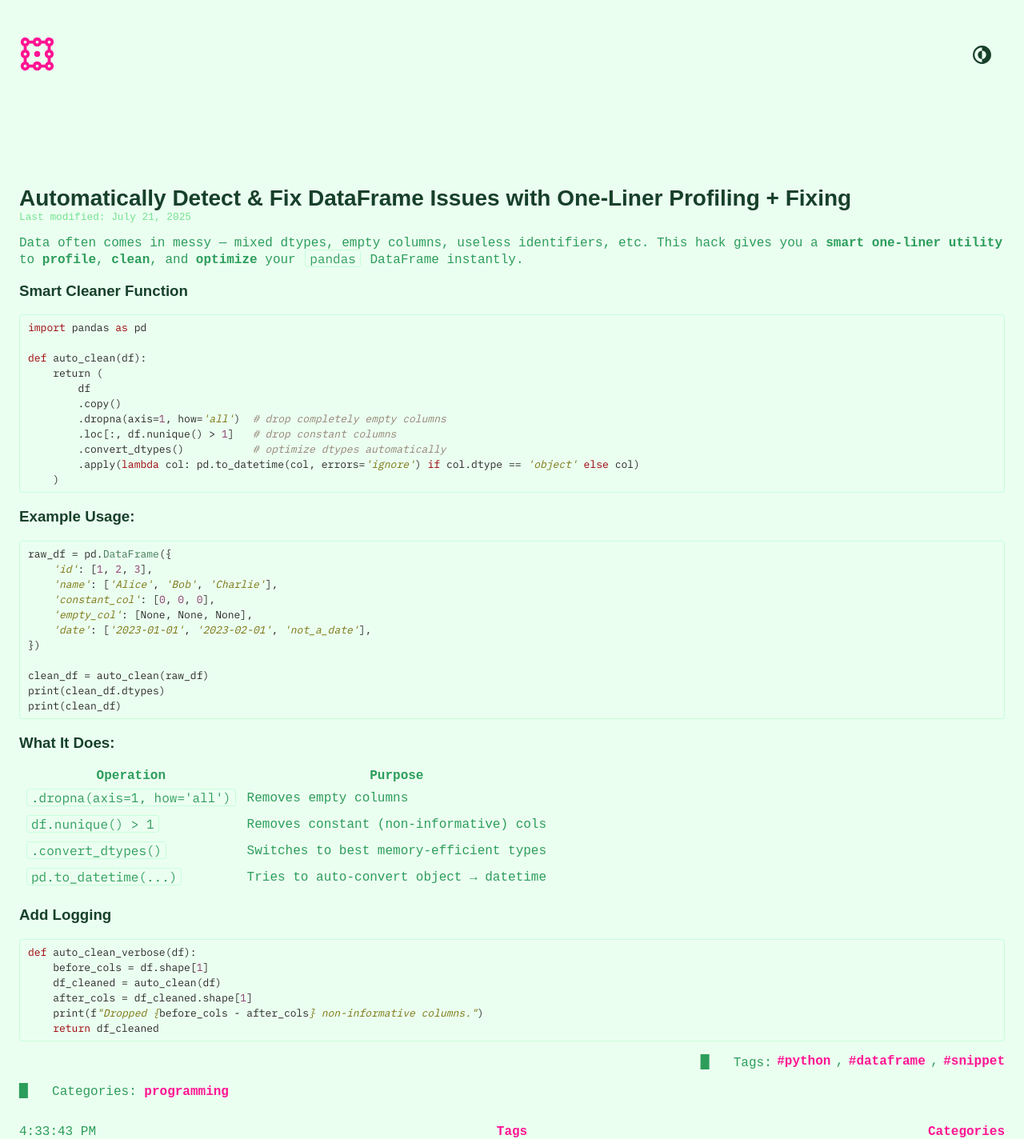
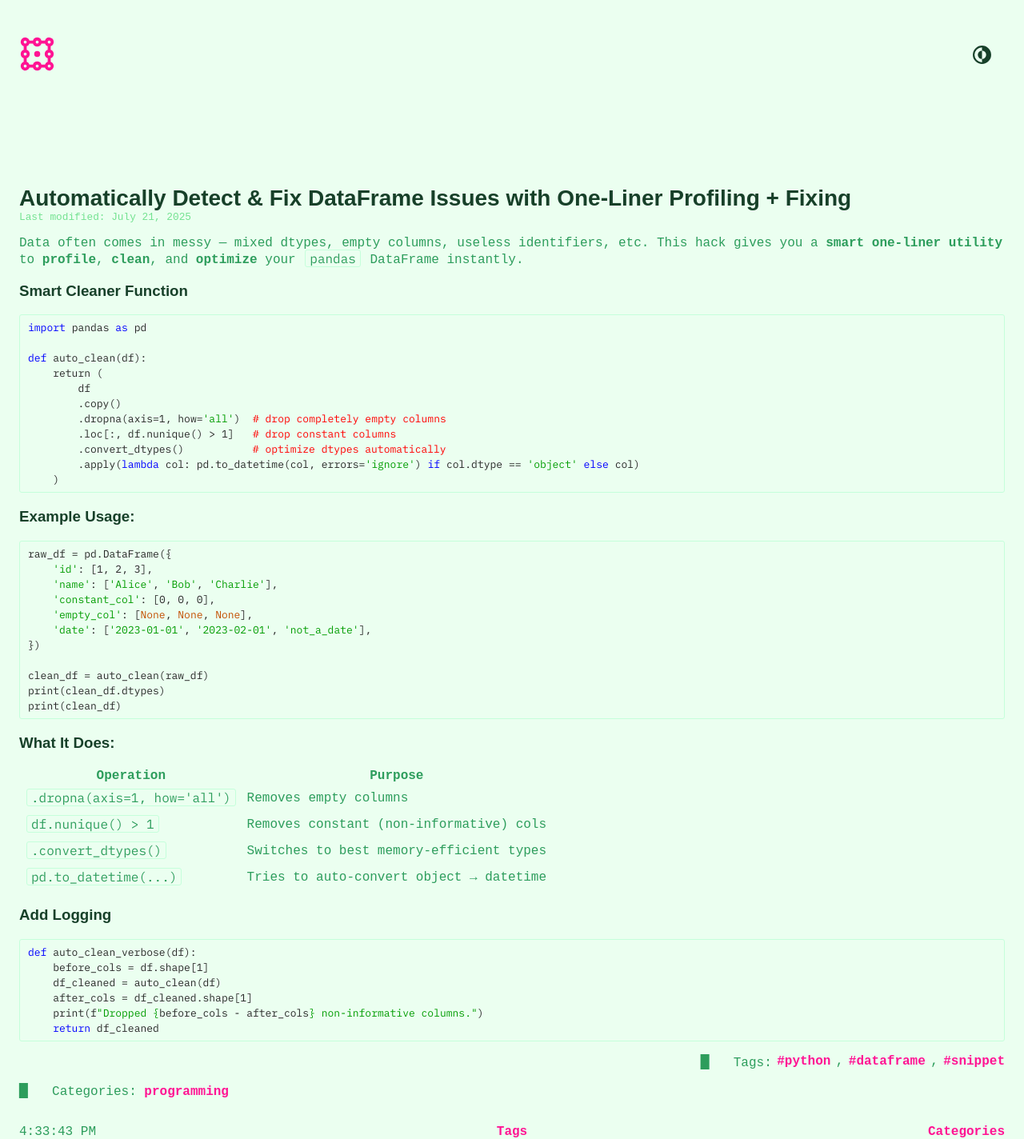
Before and after one commit to dduyg/5566677, a Jekyll site: the page built from _notes/AutoDetectDataFrameIssues.md, in a window 1280 px wide. Shown: the whole page at 80% size. Built offline with Jekyll 4.4.1, drawn with Linux system fonts in a browser that asks for light colours; some web fonts are replaced.

Commit message:
Update pastie.css

```diff
--- a/assets/pastie.css
+++ b/assets/pastie.css
@@ -2,84 +2,32 @@ table td { padding: 5px; }
 table pre { margin: 0; }
 
 .w {
-  color: #282828;
-  background-color: #fbf1c7;
-}
-.err {
-  color: #9d0006;
-  background-color: #fbf1c7;
-  font-weight: bold;
-}
-.c, .cd, .cm, .c1, .cs {
-  color: #928374;
-  font-style: italic;
+  color: #444444;
 }
 .cp {
-  color: #427b58;
+  color: #CC00A3;
 }
-.nt {
-  color: #9d0006;
+.cs {
+  color: #CC00A3;
 }
-.o, .ow {
-  color: #282828;
-}
-.p, .pi {
-  color: #282828;
-}
-.gi {
-  color: #79740e;
-  background-color: #fbf1c7;
-}
-.gd {
-  color: #9d0006;
-  background-color: #fbf1c7;
-}
-.gh {
-  color: #79740e;
-  font-weight: bold;
-}
-.k, .kn, .kp, .kr, .kv {
-  color: #9d0006;
+.c, .cd, .cm, .c1 {
+  color: #FF0000;
 }
 .kc {
-  color: #8f3f71;
-}
-.kt {
-  color: #b57614;
+  color: #C34E00;
 }
 .kd {
-  color: #af3a03;
+  color: #0000FF;
 }
-.s, .sb, .sc, .sd, .s2, .sh, .sx, .s1 {
-  color: #79740e;
-  font-style: italic;
+.kr {
+  color: #007575;
 }
-.si {
-  color: #79740e;
-  font-style: italic;
+.k, .kn, .kp, .kt, .kv {
+  color: #0000FF;
 }
-.sr {
-  color: #79740e;
-  font-style: italic;
+.s, .sb, .sc, .sd, .s2, .se, .sh, .si, .sx, .sr, .s1, .ss {
+  color: #009C00;
 }
-.se {
-  color: #af3a03;
+.nb, .bp {
+  color: #C34E00;
 }
-.nn {
-  color: #427b58;
-}
-.nc {
-  color: #427b58;
-}
-.no {
-  color: #8f3f71;
-}
-.na {
-  color: #79740e;
-}
-.m, .mf, .mh, .mi, .il, .mo, .mb, .mx {
-  color: #8f3f71;
-}
-.ss {
-  color: #076678;
-}
```
